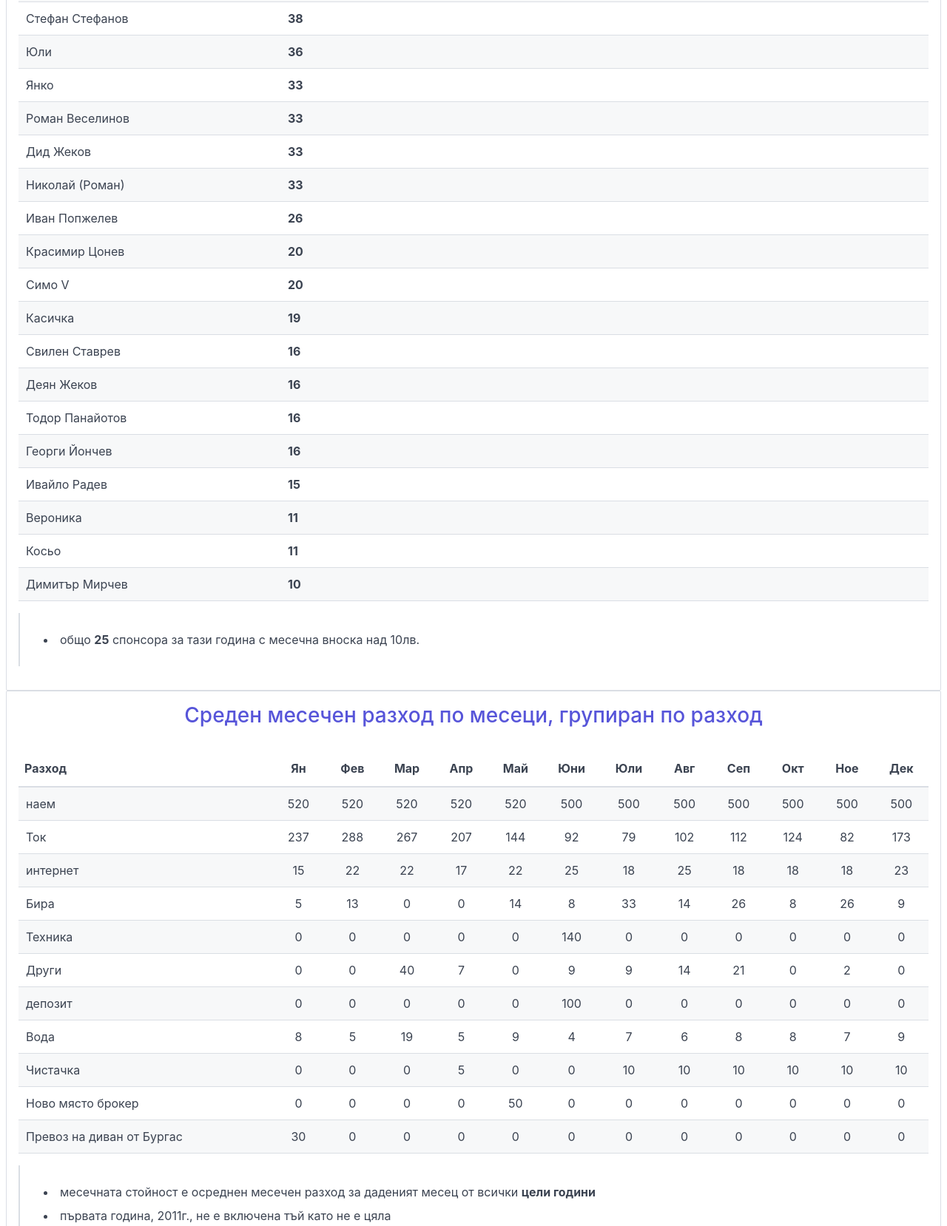
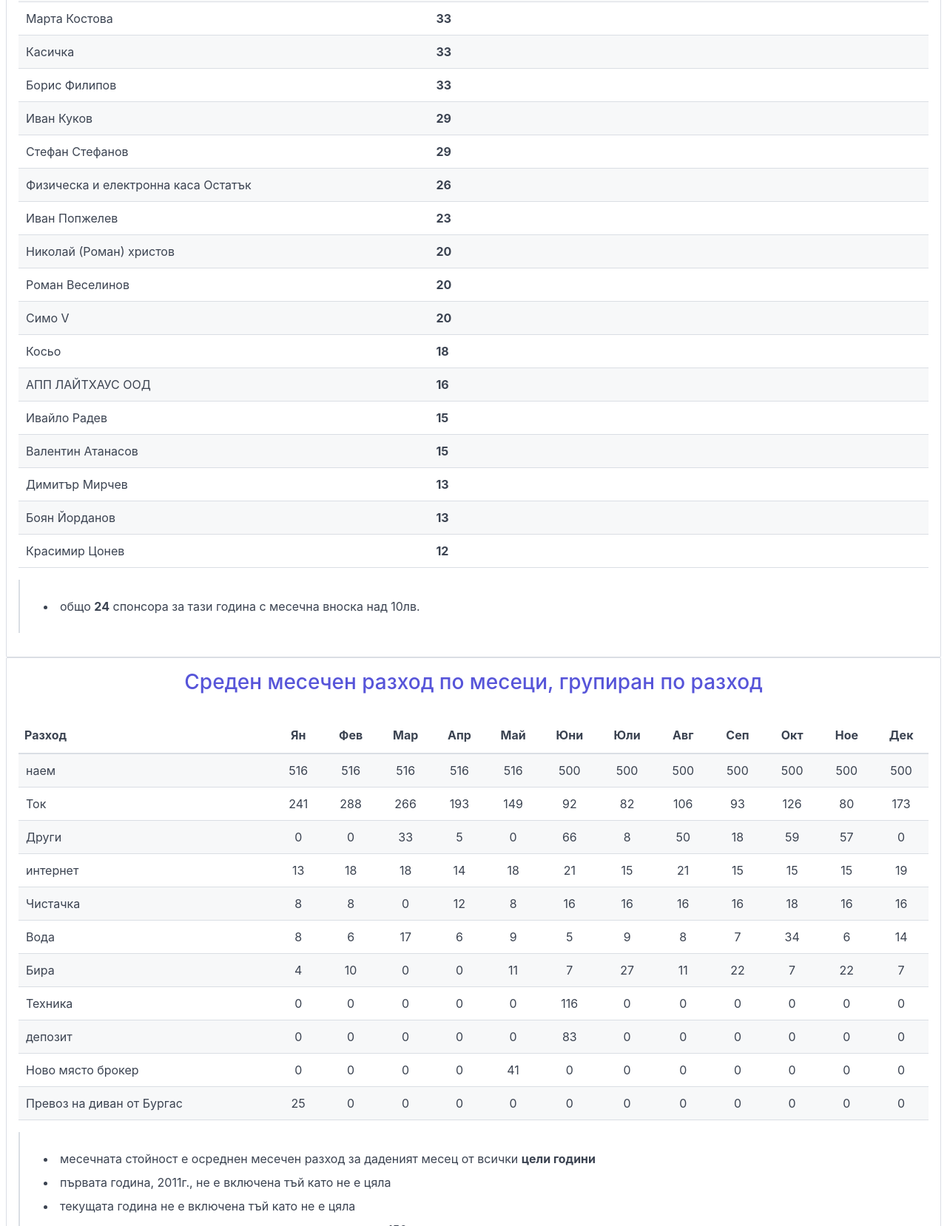
Before and after one commit to VarnaLab/varnalab-finance, a website: page index.html in a window 1280 px wide. Shown: the part 1142-2800 px from the top of the page at 74% size. Drawn offline with nearby package versions, Linux system fonts and the light colour scheme.

Commit message:
Update index.html

```diff
--- a/index.html
+++ b/index.html
@@ -18,7 +18,7 @@
       <div class="container grid-960">
         <div class="column col-12">
           <header class="navbar">
-            <section><a class="navbar-brand mr-10">VarnaLab Финанси и Статистика</a>
+            <section><a class="navbar-brand mr-10">VarnaLab Финанси и Статистика <strong>2011-2017</strong></a>
             </section>
           </header>
         </div>
@@ -33,7 +33,7 @@
           <div class="card-body">
             <blockquote>
               <ul>
-                <li><a href="#Sredna-mesechna-vnoska-na-vseki-sponsor-za-tazi-godina">Средна месечна вноска на всеки спонсор за тази година</a>
+                <li><a href="#Sredna-mesechna-vnoska-na-vseki-sponsor-za-tazi-godina">Средна месечна вноска на всеки спонсор за тази година <strong>2017</strong></a>
                 </li>
                 <li><a href="#Sreden-mesechen-razhod-po-meseci-grupiran-po-razhod">Среден месечен разход по месеци, групиран по разход</a>
                 </li>
@@ -51,7 +51,7 @@
       <div class="column">
         <div class="card">
           <div class="card-header">
-            <h3 id="Sredna-mesechna-vnoska-na-vseki-sponsor-za-tazi-godina"><a href="#Sredna-mesechna-vnoska-na-vseki-sponsor-za-tazi-godina">Средна месечна вноска на всеки спонсор за тази година</a></h3>
+            <h3 id="Sredna-mesechna-vnoska-na-vseki-sponsor-za-tazi-godina"><a href="#Sredna-mesechna-vnoska-na-vseki-sponsor-za-tazi-godina">Средна месечна вноска на всеки спонсор за тази година <strong>2017</strong></a></h3>
           </div>
           <div class="card-body">
             <table class="table table-striped table-hover">
@@ -68,72 +68,77 @@
                   </td>
                 </tr>
                 <tr>
-                  <td>Борис Филипов</td>
-                  <td><strong>66</strong>
-                  </td>
-                </tr>
-                <tr>
-                  <td>Марта Костова</td>
-                  <td><strong>66</strong>
-                  </td>
-                </tr>
-                <tr>
-                  <td>Калоян Йорданов</td>
-                  <td><strong>51</strong>
-                  </td>
-                </tr>
-                <tr>
-                  <td>Камен Найденов</td>
+                  <td>Янко</td>
                   <td><strong>50</strong>
                   </td>
                 </tr>
                 <tr>
                   <td>Петър Дяков</td>
-                  <td><strong>48</strong>
+                  <td><strong>50</strong>
+                  </td>
+                </tr>
+                <tr>
+                  <td>Калоян Йорданов</td>
+                  <td><strong>46</strong>
+                  </td>
+                </tr>
+                <tr>
+                  <td>Камен Найденов</td>
+                  <td><strong>45</strong>
+                  </td>
+                </tr>
+                <tr>
+                  <td>Юли</td>
+                  <td><strong>42</strong>
+                  </td>
+                </tr>
+                <tr>
+                  <td>Деян Жеков - Дид</td>
+                  <td><strong>37</strong>
+                  </td>
+                </tr>
+                <tr>
+                  <td>Марта Костова</td>
+                  <td><strong>33</strong>
+                  </td>
+                </tr>
+                <tr>
+                  <td>Касичка</td>
+                  <td><strong>33</strong>
+                  </td>
+                </tr>
+                <tr>
+                  <td>Борис Филипов</td>
+                  <td><strong>33</strong>
                   </td>
                 </tr>
                 <tr>
                   <td>Иван Куков</td>
-                  <td><strong>41</strong>
+                  <td><strong>29</strong>
                   </td>
                 </tr>
                 <tr>
                   <td>Стефан Стефанов</td>
-                  <td><strong>38</strong>
+                  <td><strong>29</strong>
                   </td>
                 </tr>
                 <tr>
-                  <td>Юли</td>
-                  <td><strong>36</strong>
+                  <td>Физическа и електронна каса Остатък</td>
+                  <td><strong>26</strong>
                   </td>
                 </tr>
                 <tr>
-                  <td>Янко</td>
-                  <td><strong>33</strong>
+                  <td>Иван Попжелев</td>
+                  <td><strong>23</strong>
+                  </td>
+                </tr>
+                <tr>
+                  <td>Николай (Роман) христов</td>
+                  <td><strong>20</strong>
                   </td>
                 </tr>
                 <tr>
                   <td>Роман Веселинов</td>
-                  <td><strong>33</strong>
-                  </td>
-                </tr>
-                <tr>
-                  <td>Дид Жеков</td>
-                  <td><strong>33</strong>
-                  </td>
-                </tr>
-                <tr>
-                  <td>Николай (Роман)</td>
-                  <td><strong>33</strong>
-                  </td>
-                </tr>
-                <tr>
-                  <td>Иван Попжелев</td>
-                  <td><strong>26</strong>
-                  </td>
-                </tr>
-                <tr>
-                  <td>Красимир Цонев</td>
                   <td><strong>20</strong>
                   </td>
                 </tr>
@@ -143,27 +148,12 @@
                   </td>
                 </tr>
                 <tr>
-                  <td>Касичка</td>
-                  <td><strong>19</strong>
+                  <td>Косьо</td>
+                  <td><strong>18</strong>
                   </td>
                 </tr>
                 <tr>
-                  <td>Свилен Ставрев</td>
-                  <td><strong>16</strong>
-                  </td>
-                </tr>
-                <tr>
-                  <td>Деян Жеков</td>
-                  <td><strong>16</strong>
-                  </td>
-                </tr>
-                <tr>
-                  <td>Тодор Панайотов</td>
-                  <td><strong>16</strong>
-                  </td>
-                </tr>
-                <tr>
-                  <td>Георги Йончев</td>
+                  <td>АПП ЛАЙТХАУС ООД</td>
                   <td><strong>16</strong>
                   </td>
                 </tr>
@@ -173,25 +163,30 @@
                   </td>
                 </tr>
                 <tr>
-                  <td>Вероника</td>
-                  <td><strong>11</strong>
-                  </td>
-                </tr>
-                <tr>
-                  <td>Косьо</td>
-                  <td><strong>11</strong>
+                  <td>Валентин Атанасов</td>
+                  <td><strong>15</strong>
                   </td>
                 </tr>
                 <tr>
                   <td>Димитър Мирчев</td>
-                  <td><strong>10</strong>
+                  <td><strong>13</strong>
+                  </td>
+                </tr>
+                <tr>
+                  <td>Боян Йорданов</td>
+                  <td><strong>13</strong>
+                  </td>
+                </tr>
+                <tr>
+                  <td>Красимир Цонев</td>
+                  <td><strong>12</strong>
                   </td>
                 </tr>
               </tbody>
             </table>
             <blockquote>
               <ul>
-                <li>общо <strong>25</strong> спонсора за тази година с месечна вноска над 10лв.</li>
+                <li>общо <strong>24</strong> спонсора за тази година с месечна вноска над 10лв.</li>
               </ul>
             </blockquote>
           </div>
@@ -224,11 +219,11 @@
               <tbody>
                 <tr>
                   <td>наем</td>
-                  <td class="text-center">520</td>
-                  <td class="text-center">520</td>
-                  <td class="text-center">520</td>
-                  <td class="text-center">520</td>
-                  <td class="text-center">520</td>
+                  <td class="text-center">516</td>
+                  <td class="text-center">516</td>
+                  <td class="text-center">516</td>
+                  <td class="text-center">516</td>
+                  <td class="text-center">516</td>
                   <td class="text-center">500</td>
                   <td class="text-center">500</td>
                   <td class="text-center">500</td>
@@ -239,48 +234,93 @@
                 </tr>
                 <tr>
                   <td>Ток</td>
-                  <td class="text-center">237</td>
+                  <td class="text-center">241</td>
                   <td class="text-center">288</td>
-                  <td class="text-center">267</td>
-                  <td class="text-center">207</td>
-                  <td class="text-center">144</td>
+                  <td class="text-center">266</td>
+                  <td class="text-center">193</td>
+                  <td class="text-center">149</td>
                   <td class="text-center">92</td>
-                  <td class="text-center">79</td>
-                  <td class="text-center">102</td>
-                  <td class="text-center">112</td>
-                  <td class="text-center">124</td>
                   <td class="text-center">82</td>
+                  <td class="text-center">106</td>
+                  <td class="text-center">93</td>
+                  <td class="text-center">126</td>
+                  <td class="text-center">80</td>
                   <td class="text-center">173</td>
                 </tr>
                 <tr>
+                  <td>Други</td>
+                  <td class="text-center">0</td>
+                  <td class="text-center">0</td>
+                  <td class="text-center">33</td>
+                  <td class="text-center">5</td>
+                  <td class="text-center">0</td>
+                  <td class="text-center">66</td>
+                  <td class="text-center">8</td>
+                  <td class="text-center">50</td>
+                  <td class="text-center">18</td>
+                  <td class="text-center">59</td>
+                  <td class="text-center">57</td>
+                  <td class="text-center">0</td>
+                </tr>
+                <tr>
                   <td>интернет</td>
-                  <td class="text-center">15</td>
-                  <td class="text-center">22</td>
-                  <td class="text-center">22</td>
-                  <td class="text-center">17</td>
-                  <td class="text-center">22</td>
-                  <td class="text-center">25</td>
-                  <td class="text-center">18</td>
-                  <td class="text-center">25</td>
+                  <td class="text-center">13</td>
                   <td class="text-center">18</td>
                   <td class="text-center">18</td>
+                  <td class="text-center">14</td>
                   <td class="text-center">18</td>
-                  <td class="text-center">23</td>
+                  <td class="text-center">21</td>
+                  <td class="text-center">15</td>
+                  <td class="text-center">21</td>
+                  <td class="text-center">15</td>
+                  <td class="text-center">15</td>
+                  <td class="text-center">15</td>
+                  <td class="text-center">19</td>
+                </tr>
+                <tr>
+                  <td>Чистачка</td>
+                  <td class="text-center">8</td>
+                  <td class="text-center">8</td>
+                  <td class="text-center">0</td>
+                  <td class="text-center">12</td>
+                  <td class="text-center">8</td>
+                  <td class="text-center">16</td>
+                  <td class="text-center">16</td>
+                  <td class="text-center">16</td>
+                  <td class="text-center">16</td>
+                  <td class="text-center">18</td>
+                  <td class="text-center">16</td>
+                  <td class="text-center">16</td>
+                </tr>
+                <tr>
+                  <td>Вода</td>
+                  <td class="text-center">8</td>
+                  <td class="text-center">6</td>
+                  <td class="text-center">17</td>
+                  <td class="text-center">6</td>
+                  <td class="text-center">9</td>
+                  <td class="text-center">5</td>
+                  <td class="text-center">9</td>
+                  <td class="text-center">8</td>
+                  <td class="text-center">7</td>
+                  <td class="text-center">34</td>
+                  <td class="text-center">6</td>
+                  <td class="text-center">14</td>
                 </tr>
                 <tr>
                   <td>Бира</td>
-                  <td class="text-center">5</td>
-                  <td class="text-center">13</td>
+                  <td class="text-center">4</td>
+                  <td class="text-center">10</td>
                   <td class="text-center">0</td>
                   <td class="text-center">0</td>
-                  <td class="text-center">14</td>
-                  <td class="text-center">8</td>
-                  <td class="text-center">33</td>
-                  <td class="text-center">14</td>
-                  <td class="text-center">26</td>
-                  <td class="text-center">8</td>
-                  <td class="text-center">26</td>
-                  <td class="text-center">9</td>
+                  <td class="text-center">11</td>
+                  <td class="text-center">7</td>
+                  <td class="text-center">27</td>
+                  <td class="text-center">11</td>
+                  <td class="text-center">22</td>
+                  <td class="text-center">7</td>
+                  <td class="text-center">22</td>
+                  <td class="text-center">7</td>
                 </tr>
                 <tr>
                   <td>Техника</td>
@@ -289,27 +329,12 @@
                   <td class="text-center">0</td>
                   <td class="text-center">0</td>
                   <td class="text-center">0</td>
-                  <td class="text-center">140</td>
+                  <td class="text-center">116</td>
                   <td class="text-center">0</td>
                   <td class="text-center">0</td>
                   <td class="text-center">0</td>
                   <td class="text-center">0</td>
                   <td class="text-center">0</td>
-                  <td class="text-center">0</td>
-                </tr>
-                <tr>
-                  <td>Други</td>
-                  <td class="text-center">0</td>
-                  <td class="text-center">0</td>
-                  <td class="text-center">40</td>
-                  <td class="text-center">7</td>
-                  <td class="text-center">0</td>
-                  <td class="text-center">9</td>
-                  <td class="text-center">9</td>
-                  <td class="text-center">14</td>
-                  <td class="text-center">21</td>
-                  <td class="text-center">0</td>
-                  <td class="text-center">2</td>
                   <td class="text-center">0</td>
                 </tr>
                 <tr>
@@ -319,7 +344,7 @@
                   <td class="text-center">0</td>
                   <td class="text-center">0</td>
                   <td class="text-center">0</td>
-                  <td class="text-center">100</td>
+                  <td class="text-center">83</td>
                   <td class="text-center">0</td>
                   <td class="text-center">0</td>
                   <td class="text-center">0</td>
@@ -328,42 +353,12 @@
                   <td class="text-center">0</td>
                 </tr>
                 <tr>
-                  <td>Вода</td>
-                  <td class="text-center">8</td>
-                  <td class="text-center">5</td>
-                  <td class="text-center">19</td>
-                  <td class="text-center">5</td>
-                  <td class="text-center">9</td>
-                  <td class="text-center">4</td>
-                  <td class="text-center">7</td>
-                  <td class="text-center">6</td>
-                  <td class="text-center">8</td>
-                  <td class="text-center">8</td>
-                  <td class="text-center">7</td>
-                  <td class="text-center">9</td>
-                </tr>
-                <tr>
-                  <td>Чистачка</td>
-                  <td class="text-center">0</td>
-                  <td class="text-center">0</td>
-                  <td class="text-center">0</td>
-                  <td class="text-center">5</td>
-                  <td class="text-center">0</td>
-                  <td class="text-center">0</td>
-                  <td class="text-center">10</td>
-                  <td class="text-center">10</td>
-                  <td class="text-center">10</td>
-                  <td class="text-center">10</td>
-                  <td class="text-center">10</td>
-                  <td class="text-center">10</td>
-                </tr>
-                <tr>
                   <td>Ново място брокер</td>
                   <td class="text-center">0</td>
                   <td class="text-center">0</td>
                   <td class="text-center">0</td>
                   <td class="text-center">0</td>
-                  <td class="text-center">50</td>
+                  <td class="text-center">41</td>
                   <td class="text-center">0</td>
                   <td class="text-center">0</td>
                   <td class="text-center">0</td>
@@ -374,7 +369,7 @@
                 </tr>
                 <tr>
                   <td>Превоз на диван от Бургас</td>
-                  <td class="text-center">30</td>
+                  <td class="text-center">25</td>
                   <td class="text-center">0</td>
                   <td class="text-center">0</td>
                   <td class="text-center">0</td>
@@ -426,18 +421,18 @@
               </thead>
               <tbody>
                 <tr>
-                  <td class="text-center">821</td>
-                  <td class="text-center">865</td>
-                  <td class="text-center">868</td>
-                  <td class="text-center">763</td>
-                  <td class="text-center">760</td>
-                  <td class="text-center">886</td>
-                  <td class="text-center">658</td>
-                  <td class="text-center">678</td>
+                  <td class="text-center">822</td>
+                  <td class="text-center">863</td>
+                  <td class="text-center">852</td>
+                  <td class="text-center">750</td>
+                  <td class="text-center">755</td>
+                  <td class="text-center">914</td>
+                  <td class="text-center">660</td>
+                  <td class="text-center">719</td>
+                  <td class="text-center">673</td>
+                  <td class="text-center">762</td>
                   <td class="text-center">698</td>
-                  <td class="text-center">672</td>
-                  <td class="text-center">647</td>
-                  <td class="text-center">725</td>
+                  <td class="text-center">731</td>
                 </tr>
               </tbody>
             </table>
@@ -468,9 +463,9 @@
               </thead>
               <tbody>
                 <tr>
-                  <td class="text-center">754</td>
-                  <td class="text-center">73</td>
-                  <td class="text-center">55072</td>
+                  <td class="text-center">837</td>
+                  <td class="text-center">68</td>
+                  <td class="text-center">56980</td>
                 </tr>
               </tbody>
             </table>
@@ -498,11 +493,15 @@
               <tbody>
                 <tr>
                   <td>наем</td>
-                  <td class="text-center">37300</td>
+                  <td class="text-center">37500</td>
                 </tr>
                 <tr>
                   <td>Ток</td>
-                  <td class="text-center">10906</td>
+                  <td class="text-center">11365</td>
+                </tr>
+                <tr>
+                  <td>Други</td>
+                  <td class="text-center">1793</td>
                 </tr>
                 <tr>
                   <td>интернет</td>
@@ -513,8 +512,12 @@
                   <td class="text-center">1000</td>
                 </tr>
                 <tr>
-                  <td>Други</td>
-                  <td class="text-center">875</td>
+                  <td>Чистачка</td>
+                  <td class="text-center">935</td>
+                </tr>
+                <tr>
+                  <td>Вода</td>
+                  <td class="text-center">806</td>
                 </tr>
                 <tr>
                   <td>Бира</td>
@@ -525,27 +528,15 @@
                   <td class="text-center">700</td>
                 </tr>
                 <tr>
-                  <td>Чистачка</td>
-                  <td class="text-center">575</td>
-                </tr>
-                <tr>
-                  <td>Вода</td>
-                  <td class="text-center">557</td>
-                </tr>
-                <tr>
                   <td>Ново място брокер</td>
                   <td class="text-center">250</td>
-                </tr>
-                <tr>
-                  <td>Бюра х6</td>
-                  <td class="text-center">240</td>
                 </tr>
                 <tr>
                   <td>Превоз на диван от Бургас</td>
                   <td class="text-center">150</td>
                 </tr>
                 <tr>
-                  <td>Столове х12, писалки за дъска</td>
+                  <td>Столове х12 писалки за дъска</td>
                   <td class="text-center">106</td>
                 </tr>
               </tbody>
```
